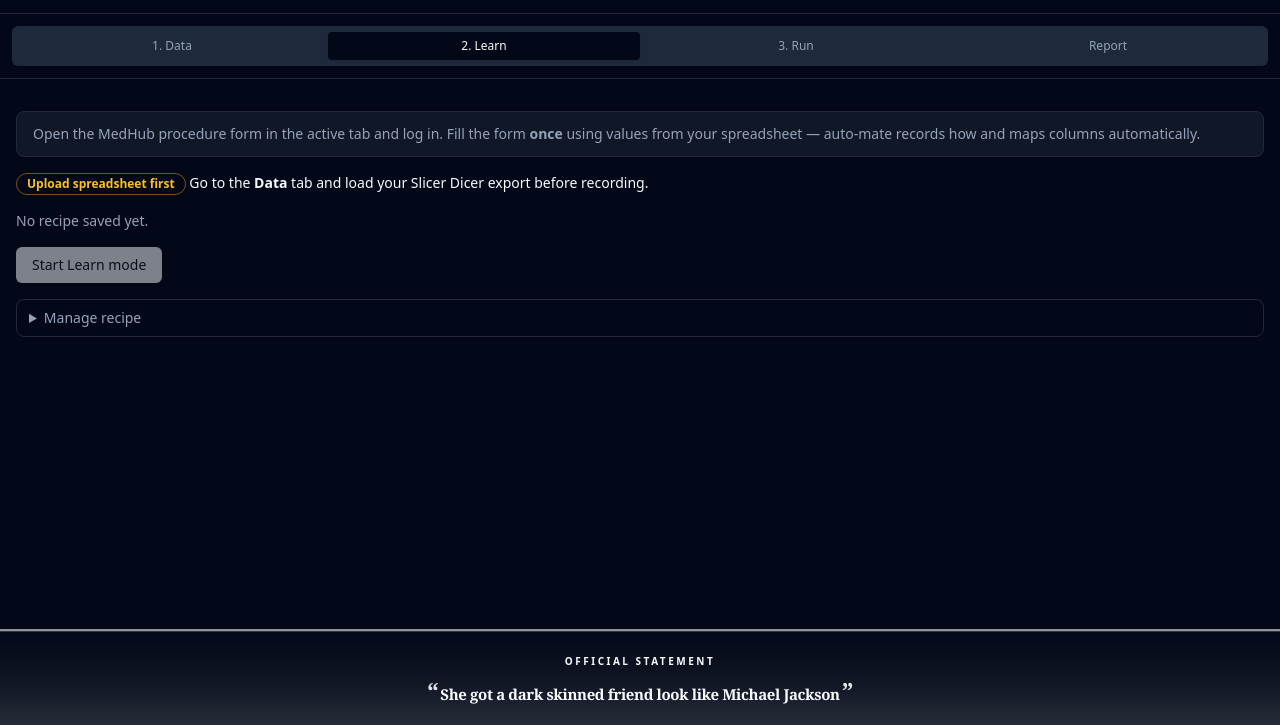
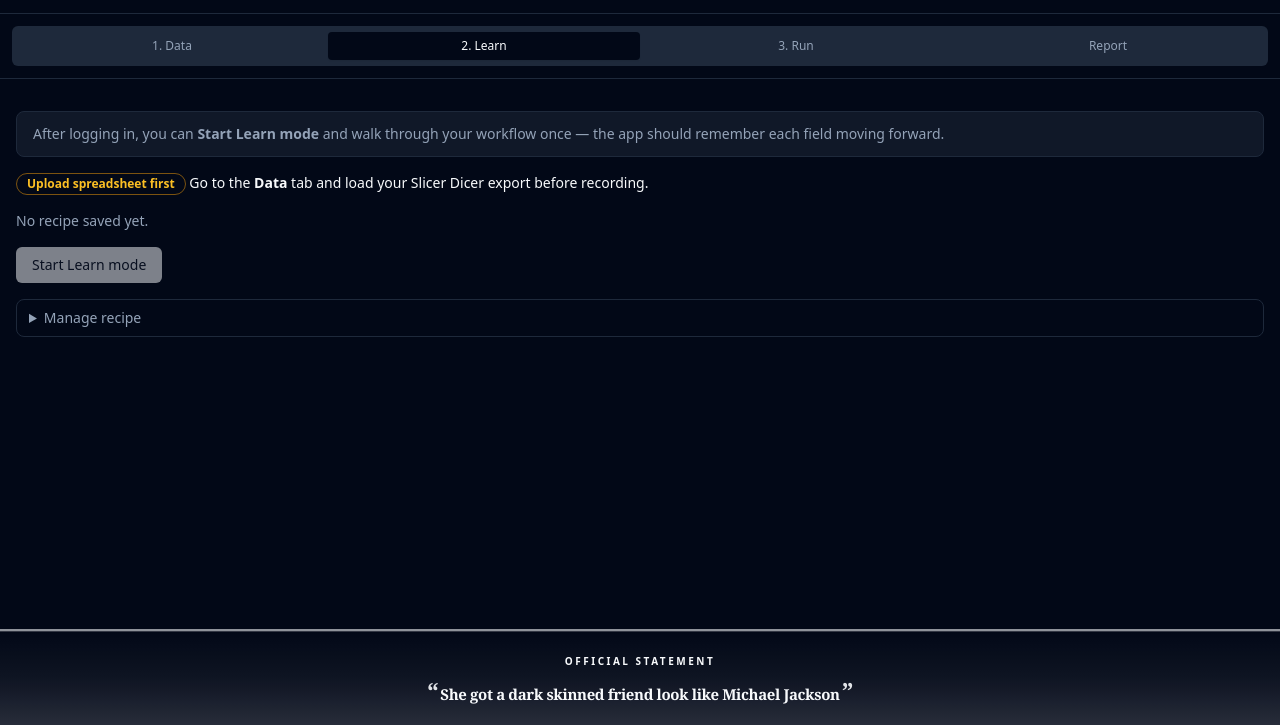
Before and after one commit to jaylamping/auto-mate, a browser extension: page demo/panel.html in a window 1280 px wide. Both pictures are taken after a click on the tab "2. Learn". Shown: the part 75-800 px from the top of the page. Drawn offline with Linux system fonts and the light colour scheme; files whose address does not match are found by name.

Commit message:
Update Learn tab copy to describe Start Learn mode workflow

```diff
--- a/demo/panel.html
+++ b/demo/panel.html
@@ -67,8 +67,8 @@
 
       <section class="panel space-y-4" data-panel="setup">
         <div class="alert-muted">
-          Open the MedHub procedure form in the active tab and log in. Fill the form <strong>once</strong> using values
-          from your spreadsheet &mdash; auto&#8209;mate records how and maps columns automatically.
+          After logging in, you can <strong>Start Learn mode</strong> and walk through your workflow once &mdash; the app
+          should remember each field moving forward.
         </div>
         <div id="learnReadiness" class="text-sm min-h-[1.25rem]"></div>
         <div id="recipeStatus" class="text-sm min-h-[1.25rem]"></div>
```
Also changed, not shown: extension/sidepanel/sidepanel.html (+2 -2 lines).
